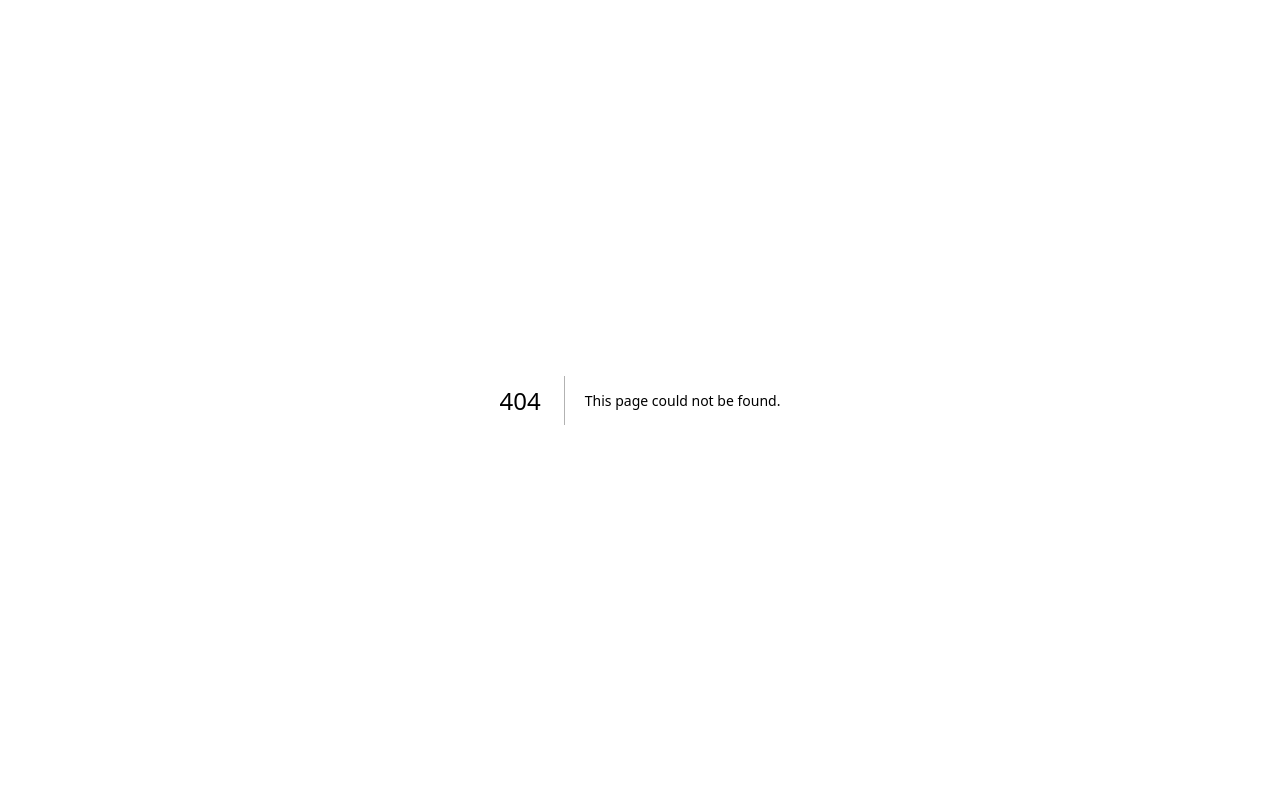
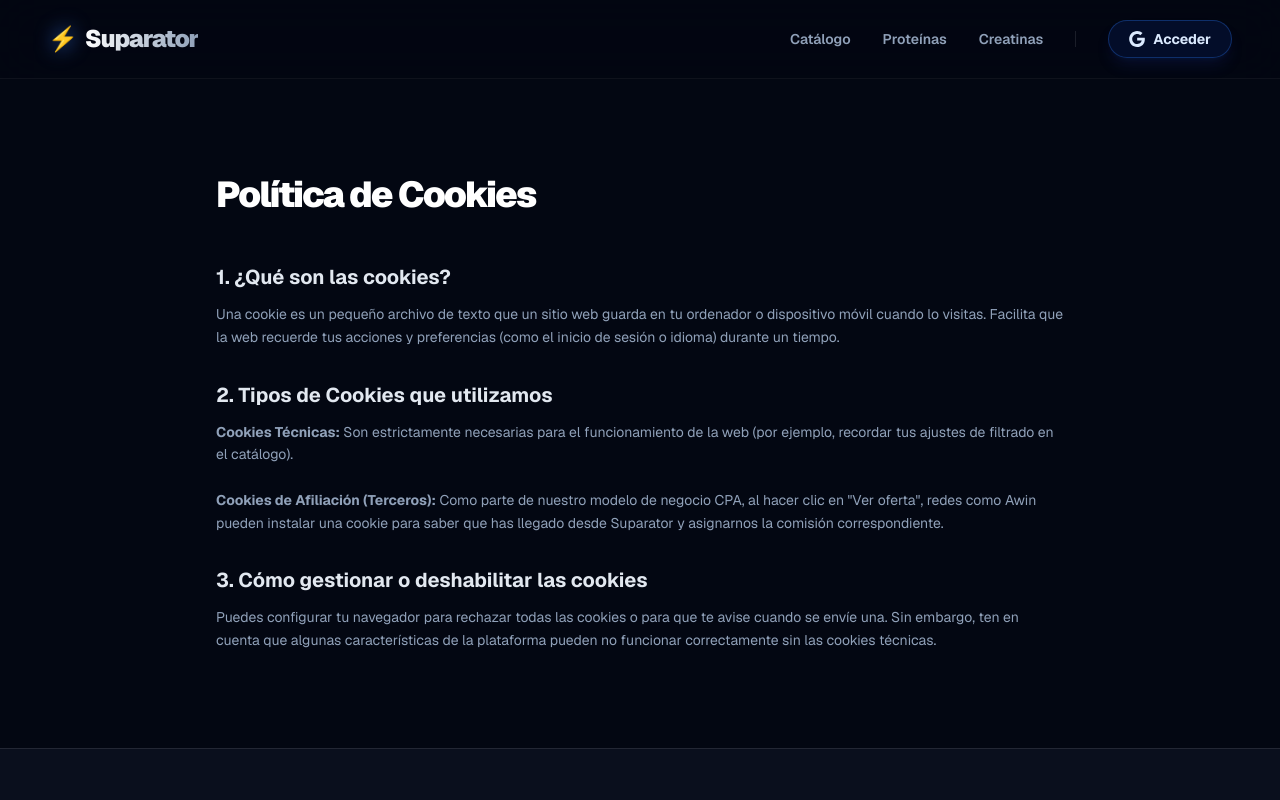
Before and after one commit to javiersanchezdolera777-blip/suplementos-comparator, a Next.js app in the folder frontend/: page /cookies in a window 1280 px wide. Before the commit this address had no page. Shown: the top 800 px of the page. Built offline with nearby package versions, Linux system fonts and the light colour scheme.

Commit message:
UI/UX Fase 3: Añadidas páginas de Contacto y Cookies

```diff
--- /dev/null
+++ b/frontend/src/app/contact/page.tsx
@@ -0,0 +1,30 @@
+import Navbar from "@/components/Navbar";
+import Footer from "@/components/Footer";
+
+export default function ContactPage() {
+  return (
+    <div className="flex flex-col min-h-screen bg-[#030712] font-sans text-white selection:bg-white/20">
+      <Navbar />
+      <main className="flex-1 w-full max-w-2xl mx-auto px-6 py-16 md:py-24 relative z-10 flex flex-col items-center text-center">
+        <div className="w-16 h-16 rounded-full bg-white/5 border border-white/10 flex items-center justify-center mb-6">
+          <svg className="w-8 h-8 text-white" fill="none" stroke="currentColor" viewBox="0 0 24 24"><path strokeLinecap="round" strokeLinejoin="round" strokeWidth="2" d="M3 8l7.89 5.26a2 2 0 002.22 0L21 8M5 19h14a2 2 0 002-2V7a2 2 0 00-2-2H5a2 2 0 00-2 2v10a2 2 0 002 2z"></path></svg>
+        </div>
+        <h1 className="text-3xl md:text-5xl font-black tracking-tighter mb-4 text-white">
+          Contacto
+        </h1>
+        <p className="text-base text-slate-400 mb-10 leading-relaxed">
+          ¿Tienes alguna sugerencia, has encontrado un error o eres una marca que quiere aparecer en Suparator? Escríbenos y te responderemos lo antes posible.
+        </p>
+
+        <a href="mailto:contacto@suparator.com" className="px-8 py-4 bg-white text-black rounded-xl font-bold text-lg hover:bg-slate-200 transition-all shadow-lg shadow-white/10 hover:shadow-white/20 active:scale-95">
+          contacto@suparator.com
+        </a>
+
+        <p className="text-xs text-slate-500 mt-12">
+          Actualmente, debido al volumen de trabajo en el desarrollo, podemos tardar hasta 48h en contestar.
+        </p>
+      </main>
+      <Footer />
+    </div>
+  );
+}
--- /dev/null
+++ b/frontend/src/app/cookies/page.tsx
@@ -0,0 +1,40 @@
+import Navbar from "@/components/Navbar";
+import Footer from "@/components/Footer";
+
+export default function CookiesPage() {
+  return (
+    <div className="flex flex-col min-h-screen bg-[#030712] font-sans text-white selection:bg-white/20">
+      <Navbar />
+      <main className="flex-1 w-full max-w-4xl mx-auto px-6 py-16 md:py-24 relative z-10">
+        <h1 className="text-3xl md:text-4xl font-black tracking-tighter mb-12 text-white">
+          Política de Cookies
+        </h1>
+
+        <div className="space-y-8 text-slate-400 text-sm leading-relaxed">
+          <section>
+            <h2 className="text-xl font-bold text-slate-200 mb-3">1. ¿Qué son las cookies?</h2>
+            <p>
+              Una cookie es un pequeño archivo de texto que un sitio web guarda en tu ordenador o dispositivo móvil cuando lo visitas. Facilita que la web recuerde tus acciones y preferencias (como el inicio de sesión o idioma) durante un tiempo.
+            </p>
+          </section>
+
+          <section>
+            <h2 className="text-xl font-bold text-slate-200 mb-3">2. Tipos de Cookies que utilizamos</h2>
+            <p>
+              <strong>Cookies Técnicas:</strong> Son estrictamente necesarias para el funcionamiento de la web (por ejemplo, recordar tus ajustes de filtrado en el catálogo).<br/><br/>
+              <strong>Cookies de Afiliación (Terceros):</strong> Como parte de nuestro modelo de negocio CPA, al hacer clic en "Ver oferta", redes como Awin pueden instalar una cookie para saber que has llegado desde Suparator y asignarnos la comisión correspondiente.
+            </p>
+          </section>
+
+          <section>
+            <h2 className="text-xl font-bold text-slate-200 mb-3">3. Cómo gestionar o deshabilitar las cookies</h2>
+            <p>
+              Puedes configurar tu navegador para rechazar todas las cookies o para que te avise cuando se envíe una. Sin embargo, ten en cuenta que algunas características de la plataforma pueden no funcionar correctamente sin las cookies técnicas.
+            </p>
+          </section>
+        </div>
+      </main>
+      <Footer />
+    </div>
+  );
+}
--- a/frontend/src/components/Footer.tsx
+++ b/frontend/src/components/Footer.tsx
@@ -26,7 +26,6 @@ export default function Footer() {
           <div className="flex flex-col gap-4">
             <h4 className="text-white font-bold tracking-wide uppercase text-sm mb-2">Proyecto</h4>
             <Link href="/about" className="text-sm text-slate-400 hover:text-white transition-colors">Quiénes Somos</Link>
-            <Link href="/roadmap" className="text-sm text-slate-400 hover:text-white transition-colors">Hoja de Ruta (V2)</Link>
             <Link href="/contact" className="text-sm text-slate-400 hover:text-white transition-colors">Contacto</Link>
           </div>
 
```
